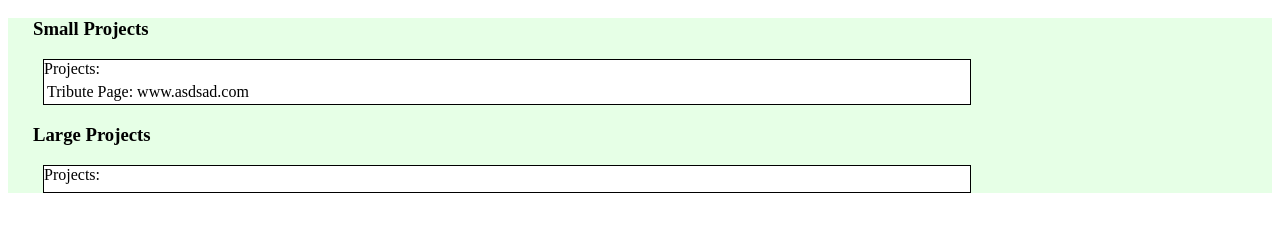
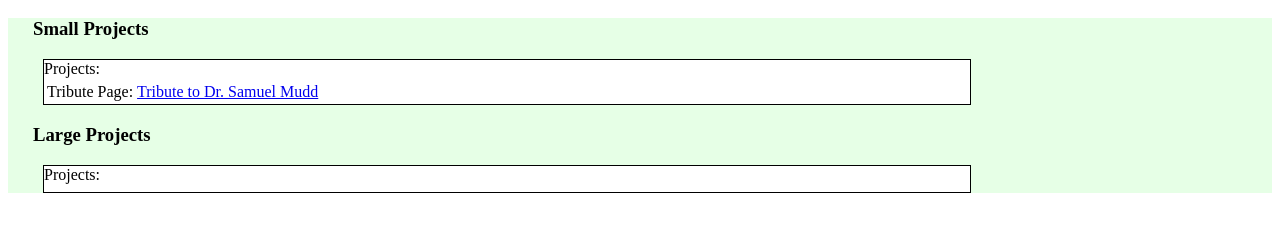
Before and after one commit to DevTrammell97/Portfolio, a plain HTML site: page index.html in a window 1280 px wide. Shown: the part 48-280 px from the top of the page. Drawn offline with Linux system fonts and the light colour scheme.

Commit message:
Update index.html

```diff
--- a/index.html
+++ b/index.html
@@ -9,7 +9,7 @@
       <tr>Projects:</tr>
      <tr>
        <td>Tribute Page:</td>
-       <td>www.asdsad.com</td>
+       <td><a href="https://codepen.io/Dev_curtis/full/pKopzy/" target="_blank">Tribute to Dr. Samuel Mudd</a></td>
      </tr>
 
    </table>
```
